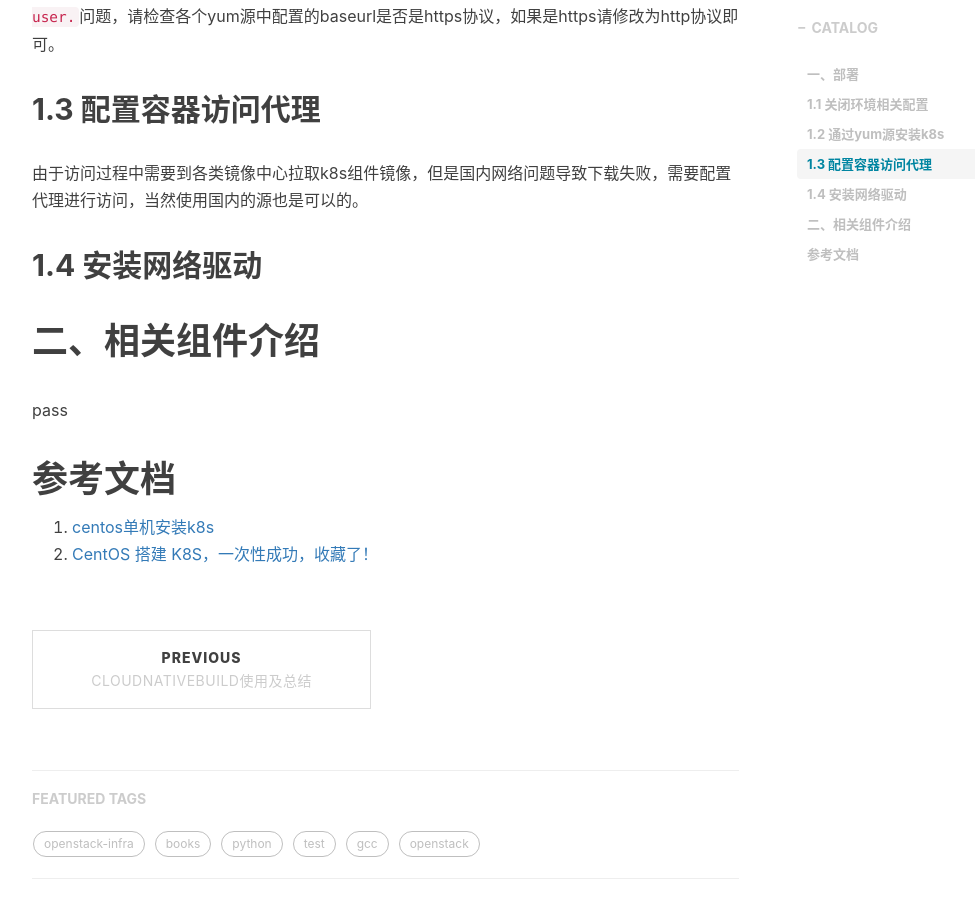
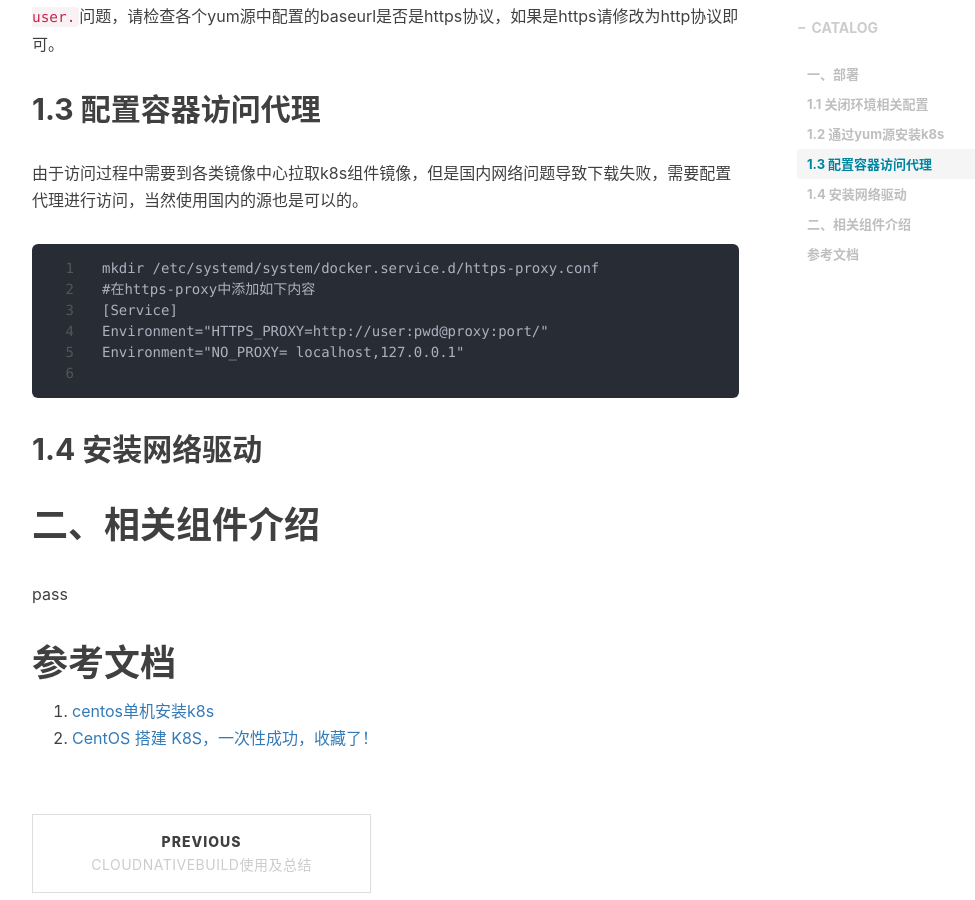
Before and after one commit to shihai1991/shihai1991.github.io, a Jekyll site: the page built from _posts/2022-09-14-K8S deployment.md, in a window 1280 px wide and 900 px high, scrolled down 1884 px. Shown: the whole window, without its empty margins (233-1208 px from the left). Built offline with Jekyll 4.4.1, drawn with Linux system fonts in a browser that asks for light colours; nearby versions of some CDN libraries; comment, search, counter and statistics services are not loaded.

Commit message:
Update 2022-09-14-K8S deployment.md

````diff
--- a/_posts/2022-09-14-K8S deployment.md
+++ b/_posts/2022-09-14-K8S deployment.md
@@ -66,6 +66,14 @@ yum install -y kubectl kubelet kubeadm
 
 ## 1.3 配置容器访问代理
 由于访问过程中需要到各类镜像中心拉取k8s组件镜像，但是国内网络问题导致下载失败，需要配置代理进行访问，当然使用国内的源也是可以的。
+```
+mkdir /etc/systemd/system/docker.service.d/https-proxy.conf
+#在https-proxy中添加如下内容
+[Service]
+Environment="HTTPS_PROXY=http://user:pwd@proxy:port/"
+Environment="NO_PROXY= localhost,127.0.0.1"
+
+```
 ## 1.4 安装网络驱动
 
 
````
